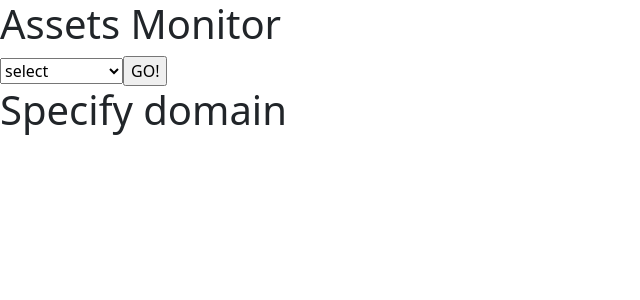
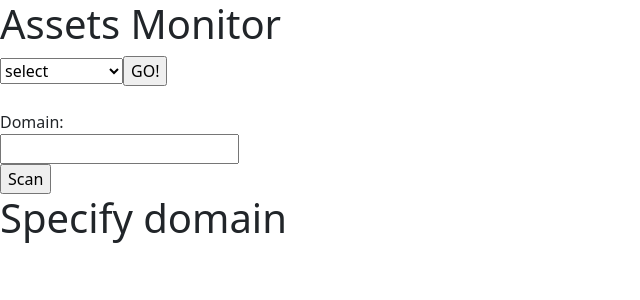
Before and after one commit to jonathann403/assets-monitor, a Flask app: page / in a window 1280 px wide. Shown: the top 300 px of the page, without its empty margins (0-640 px from the left). Run offline with Flask 3, Linux system fonts and the light colour scheme; some libraries are stand-ins or nearby versions.

Commit message:
added a scan form to index.html

```diff
--- a/app/templates/index.html
+++ b/app/templates/index.html
@@ -30,17 +30,13 @@
         </form>
     {% endif %}
 
-    <!--
-    <form method="post">
+    <br>
+    <form method="post" action="/scan/">
         <label for="domain">Domain:</label><br>
-        <input type="text" id="domain" name="domain" required><br>
-        <label for="wordlist">Wordlist:</label><br>
-        <input type="text" id="wordlist" name="wordlist"><br>
-        <label for="output_file">Output Directory:</label><br>
-        <input type="text" id="output_file" name="output_file" required><br><br>
-        <input type="submit" value="Submit">
+        <input type="text" name="domain" required><br>
+        <input type="submit" value="Scan">
     </form>
-    -->
+
 
 
 {% if data %}
```
